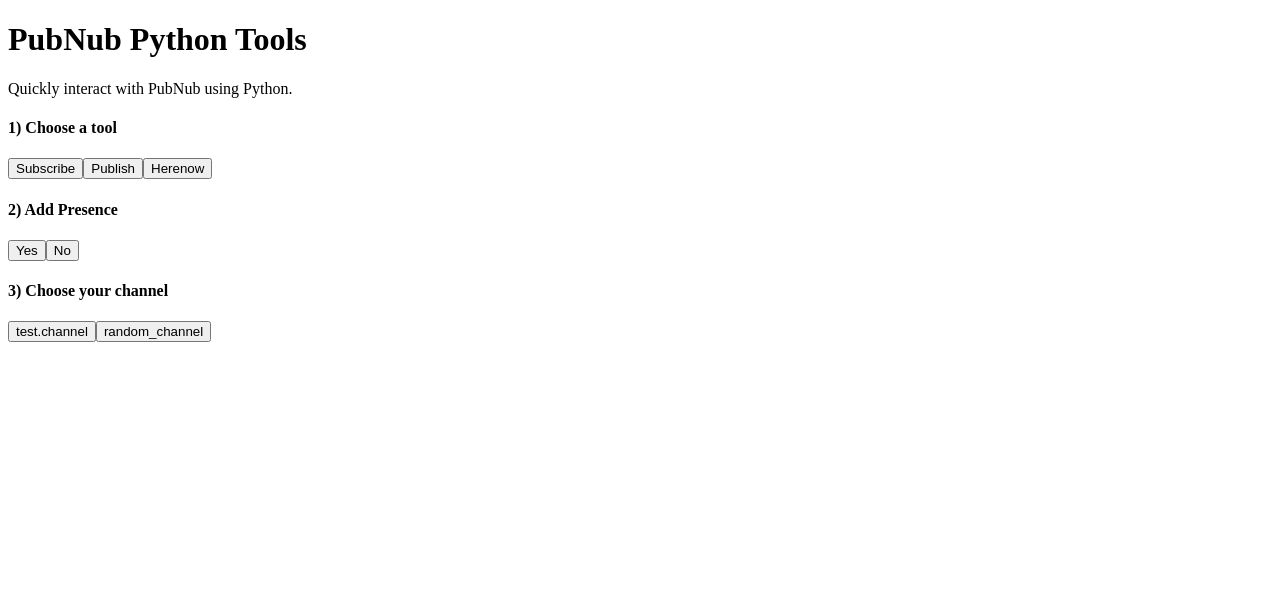
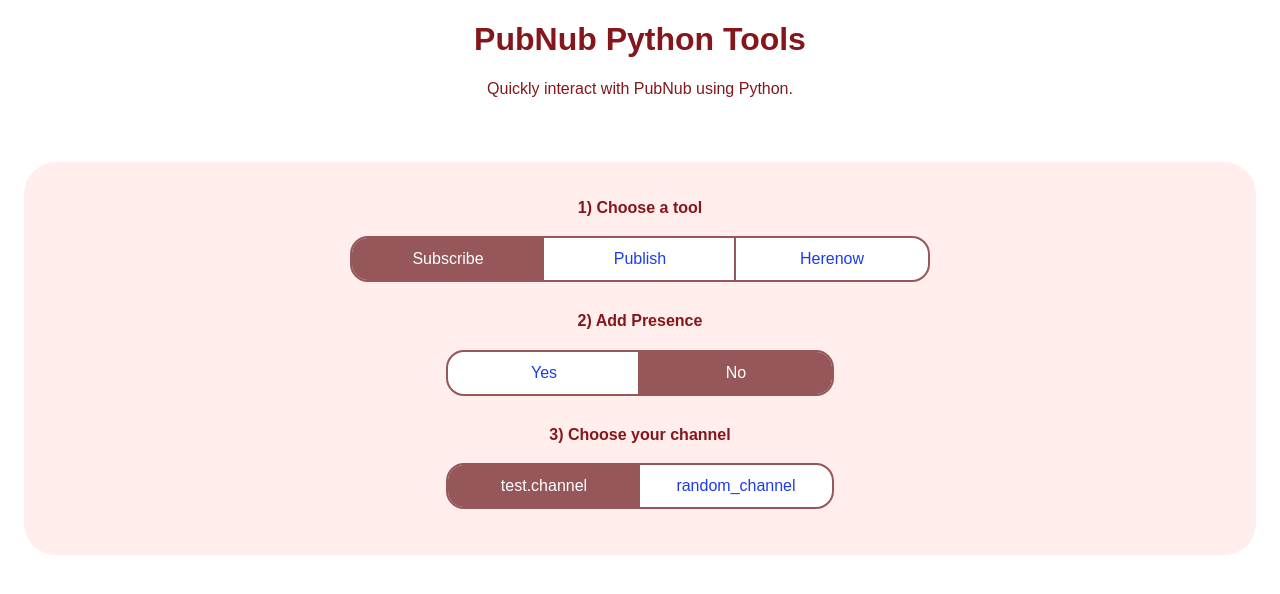
Before and after one commit to sergio-munoz/pubnub-hackathon-eng-2022, a Nuxt app in the folder pubnub-python-tools-frontend/: page / in a window 1280 px wide. Shown: the top 594 px of the page. Built offline with nearby package versions, Linux system fonts and the light colour scheme.

Commit message:
Added initial style, vanilla js reactive state.

```diff
--- a/pubnub-python-tools-frontend/app.vue
+++ b/pubnub-python-tools-frontend/app.vue
@@ -1,30 +1,106 @@
+<script setup>
+  const options = reactive({
+    tool: "Subscribe",
+    presence: "No",
+    channel: "test.channel"
+  });
+</script>
+
 <template>
-  <div>
+  <div class="container">
     <h1>PubNub Python Tools</h1>
     <p>Quickly interact with PubNub using Python.</p>
     <div class="options-container">
       <div class="option-container">
         <h4>1) Choose a tool</h4>
         <div class="option-buttons">
-          <button>Subscribe</button>
-          <button>Publish</button>
-          <button>Herenow</button>
+          <button class="option option-left"
+          :class="options.tool === 'Subscribe' && 'option-active'"
+          >Subscribe</button>
+          <button class="option"
+          :class="options.tool === 'Publish' && 'option-active'"
+          >Publish</button>
+          <button class="option option-right"
+          :class="options.tool === 'Herenow' && 'option-active'"
+          >Herenow</button>
+
         </div>
       </div>
       <div class="option-container">
         <h4>2) Add Presence</h4>
         <div class="option-buttons">
-          <button>Yes</button>
-          <button>No</button>
+          <button class="option option-left"
+          :class="options.presence === 'Yes' && 'option-active'"
+          >Yes</button>
+          <button class="option option-right"
+          :class="options.presence === 'No' && 'option-active'"
+          >No</button>
         </div>
       </div>
       <div class="option-container">
         <h4>3) Choose your channel</h4>
         <div class="option-buttons">
-          <button>test.channel</button>
-          <button>random_channel</button>
+          <button class="option option-left"
+          :class="options.channel === 'test.channel' && 'option-active'"
+          >test.channel</button>
+          <button class="option option-right"
+          :class="options.channel === 'random_channel' && 'option-active'"
+          >random_channel</button>
         </div>
       </div>
     </div>
   </div>
 </template>
+
+<style scope>
+.container {
+  font-family: Arial, Helvetica, sans-serif;
+  color: rgb(133, 22, 27);
+  max-width: 50 rem;
+  margin: 0 auto;
+  text-align: center;
+}
+.container.h1 {
+  font-size: 3rem;
+}
+
+.options-container {
+  background-color: rgb(255,238, 236);
+  border-radius: 2rem;
+  padding: 1rem;
+  width: 95%;
+  margin: 0 auto;
+  margin-top: 4rem;
+  position: relative;
+}
+
+.option-container {
+  margin-bottom: 2rem;
+}
+
+.option {
+  background: white;
+  outline: 0.15rem solid rgb(149,87,89);
+  border: none;
+  padding: 0.75rem;
+  width: 12rem;
+  font-size: 1rem;
+  color: rgb(27,60,238);
+  cursor: pointer;
+  font-weight: 200;
+}
+
+.option-left {
+  border-radius: 1rem 0 0 1rem;
+}
+
+.option-right {
+  border-radius: 0 1rem 1rem 0;
+}
+
+.option-active {
+  background-color: rgb(149,87,89);
+  color: white;
+}
+
+</style>
```
